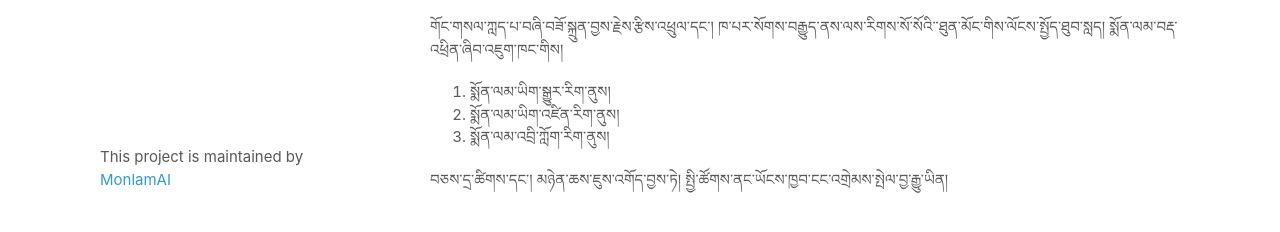
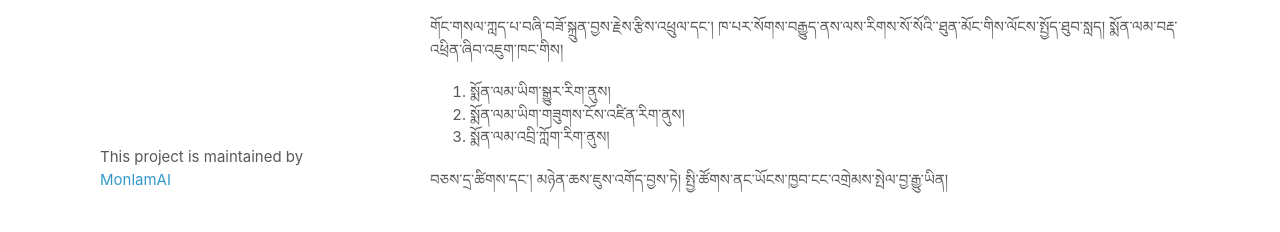
Before and after one commit to MonlamAI/monlam.ai, a Jekyll site: the page built from index.md, in a window 1280 px wide and 1030 px high. Shown: the part 769-1001 px from the top of the window. Built offline with Jekyll 4.4.1, drawn with Linux system fonts in a browser that asks for light colours.

Commit message:
Update index.md

```diff
--- a/index.md
+++ b/index.md
@@ -23,7 +23,7 @@ AI མིས་བཟོས་རིག་ནུས་ཀྱི་ལས་ཀ
 
 གོང་གསལ་ཀླད་པ་བཞི་བཟོ་སྐྲུན་བྱས་རྗེས་རྩིས་འཕྲུལ་དང་། ཁ་པར་སོགས་བརྒྱུད་ནས་ལས་རིགས་སོ་སོའི་་ཐུན་མོང་གིས་ལོངས་སྤྱོད་ཐུབ་སླད། སྨོན་ལམ་བརྡ་འཕྲིན་ཞིབ་འཇུག་ཁང་གིས།
 1. སྨོན་ལམ་ཡིག་སྒྱུར་རིག་ནུས།
-1. སྨོན་ལམ་ཡིག་འཛིན་རིག་ནུས།
+1. སྨོན་ལམ་ཡིག་གཟུགས་ངོས་འཛིན་རིག་ནུས།
 1. སྨོན་ལམ་འབྲི་ཀློག་རིག་ནུས།
 
 བཅས་དྲ་ཚིགས་དང་། མཉེན་ཆས་ཇུས་འགོད་བྱས་ཏེ། སྤྱི་ཚོགས་ནང་ཡོངས་ཁྱབ་ངང་འགྲེམས་སྤེལ་བྱ་རྒྱུ་ཡིན།
```
